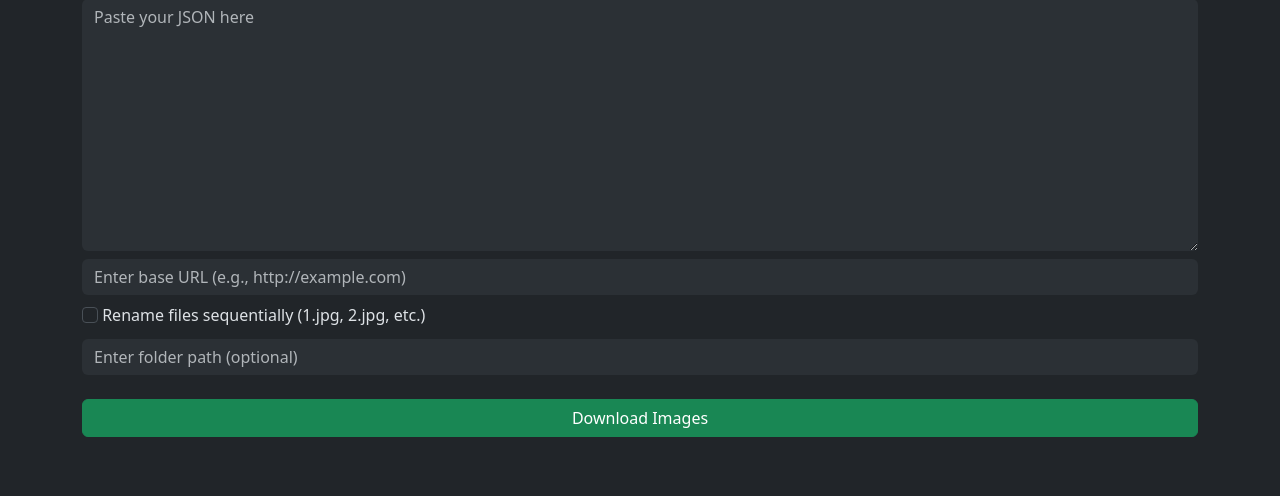
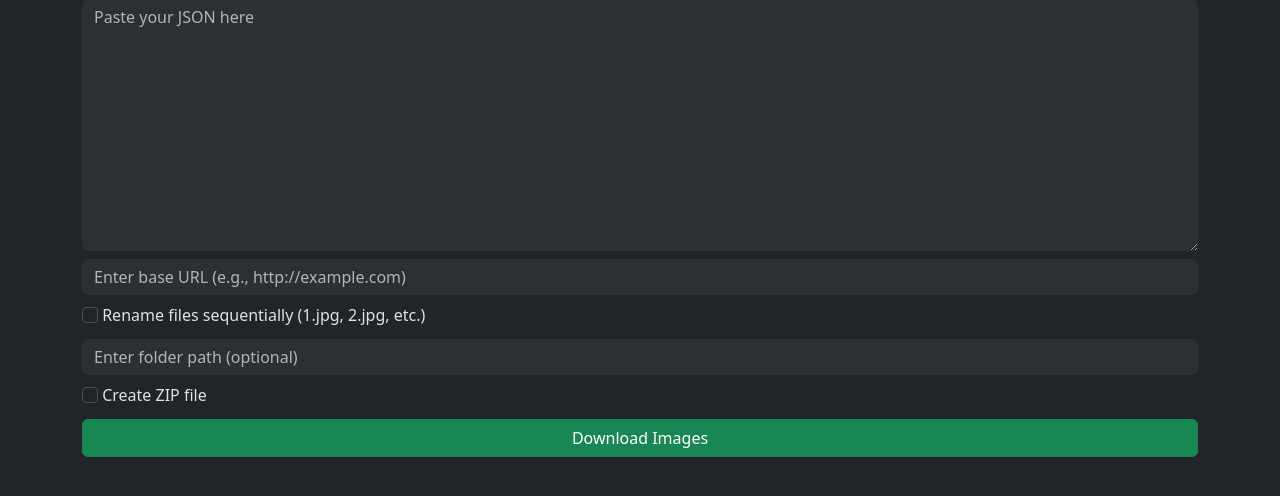
Before and after one commit to HirotakaDango/ArtCODEUtility, a PHP site: page /json_execute.php in a window 1280 px wide. Shown: the part 113-609 px from the top of the page. Run offline with PHP 8.4, Linux system fonts and the light colour scheme.

Commit message:
Add files via upload

```diff
--- a/json_execute.php
+++ b/json_execute.php
@@ -30,12 +30,32 @@ function rename_file($file_path, $order) {
   }
 }
 
+// Function to create a ZIP file from a folder
+function create_zip($folder, $zip_name) {
+  $zip = new ZipArchive();
+  if ($zip->open($zip_name, ZipArchive::CREATE) !== TRUE) {
+    return false;
+  }
+
+  $files = new RecursiveIteratorIterator(new RecursiveDirectoryIterator($folder));
+  foreach ($files as $file) {
+    if (!$file->isDir()) {
+      $file_path = $file->getRealPath();
+      $relative_path = substr($file_path, strlen($folder) + 1);
+      $zip->addFile($file_path, $relative_path);
+    }
+  }
+
+  return $zip->close();
+}
+
 // Handle the form submission for downloading images
 if ($_SERVER['REQUEST_METHOD'] === 'POST' && isset($_POST['json']) && isset($_POST['weburl'])) {
   $json = $_POST['json'];
   $weburl = $_POST['weburl'];
-  $rename = isset($_POST['rename']) ? true : false; // Check if rename is selected
+  $rename_files = isset($_POST['rename']) ? 'y' : 'n'; // Check if rename is selected
   $folder = isset($_POST['folder']) ? $_POST['folder'] : ''; // Get folder path
+  $create_zip = isset($_POST['zip']) ? 'y' : 'n'; // Check if ZIP creation is selected
 
   // Decode JSON input
   $data = json_decode($json, true);
@@ -47,6 +67,13 @@ if ($_SERVER['REQUEST_METHOD'] === 'POST' && isset($_POST['json']) && isset($_PO
 
     // Initialize output array
     $output = [];
+    $image_count = 0; // Track the number of images downloaded
+    $total_size = 0; // Track the total size of images downloaded in bytes
+
+    // Define column widths
+    $index_width = 4;
+    $url_width = 50;
+    $size_width = 10;
 
     // Create folder if specified
     if ($folder && !file_exists($folder)) {
@@ -63,32 +90,83 @@ if ($_SERVER['REQUEST_METHOD'] === 'POST' && isset($_POST['json']) && isset($_PO
 
     list($success, $size_kb) = download_image($image_url, $save_to);
     if ($success) {
-      $output[] = "Successfully downloaded: <a href='$save_to' target='_blank'>$save_to</a> (Size: " . number_format($size_kb, 2) . " KB)";
-      if ($rename) {
-        $new_file_path = rename_file($save_to, 1);
-        $output[] = "Renamed to: <a href='$new_file_path' target='_blank'>$new_file_path</a>";
+      $total_size += $size_kb * 1024;
+      $image_count++;
+      $output[] = sprintf(
+        "%-" . $index_width . "d  %-".$url_width."s\n      successfully downloaded <a href='%s' target='_blank'>%s</a> (Size: %".$size_width."s KB)",
+        $image_count,
+        $image_url,
+        $save_to,
+        $save_to,
+        number_format($size_kb, 2)
+      );
+
+      if ($rename_files === 'y') {
+        $new_file_path = rename_file($save_to, $image_count);
+        $output[] = sprintf(
+          "      renamed to <a href='%s' target='_blank'>%s</a>",
+          $new_file_path,
+          $new_file_path
+        );
       }
     } else {
-      $output[] = "Failed to download: $image_url";
+      $output[] = sprintf(
+        "%-" . $index_width . "d  %-".$url_width."s\n      failed to download",
+        $image_count + 1,
+        $image_url
+      );
     }
 
     // Download and process child images
-    $counter = 2;
-    foreach ($image_child as $child_image) {
+    foreach ($image_child as $index => $child_image) {
       $child_url = $weburl . $child_image;
       $child_filename = basename($child_url);
       $save_to = $folder ? $folder . DIRECTORY_SEPARATOR . $child_filename : $child_filename;
 
       list($success, $size_kb) = download_image($child_url, $save_to);
       if ($success) {
-        $output[] = "Successfully downloaded: <a href='$save_to' target='_blank'>$save_to</a> (Size: " . number_format($size_kb, 2) . " KB)";
-        if ($rename) {
-          $new_file_path = rename_file($save_to, $counter);
-          $output[] = "Renamed to: <a href='$new_file_path' target='_blank'>$new_file_path</a>";
+        $total_size += $size_kb * 1024;
+        $image_count++;
+        $output[] = sprintf(
+          "\n%-" . $index_width . "d  %-".$url_width."s\n      successfully downloaded <a href='%s' target='_blank'>%s</a> (Size: %".$size_width."s KB)",
+          $image_count,
+          $child_url,
+          $save_to,
+          $save_to,
+          number_format($size_kb, 2)
+        );
+
+        if ($rename_files === 'y') {
+          $new_file_path = rename_file($save_to, $image_count);
+          $output[] = sprintf(
+            "      renamed to <a href='%s' target='_blank'>%s</a>",
+            $new_file_path,
+            $new_file_path
+          );
         }
-        $counter++;
       } else {
-        $output[] = "Failed to download: $child_url";
+        $output[] = sprintf(
+          "%-" . $index_width . "d  %-".$url_width."s\n      failed to download",
+          $image_count + 1,
+          $child_url
+        );
+      }
+    }
+
+    // Summary of the download
+    $output[] = sprintf(
+      "<br>Total images downloaded: %d<br>Total size: %.2f KB",
+      $image_count,
+      $total_size / 1024
+    );
+
+    // Create ZIP file if selected
+    if ($create_zip === 'y' && $folder) {
+      $zip_name = $folder . '.zip';
+      if (create_zip($folder, $zip_name)) {
+        $output[] = "<br><a href='$zip_name' download>Download $zip_name</a>";
+      } else {
+        $output[] = "<br><span style='color: red;'>Failed to create ZIP file.</span>";
       }
     }
 
@@ -127,7 +205,8 @@ if ($_SERVER['REQUEST_METHOD'] === 'POST' && isset($_POST['json']) && isset($_PO
         <input type="text" class="mb-2 form-control w-100 rounded border-0 bg-body-tertiary" name="weburl" placeholder="Enter base URL (e.g., http://example.com)" required>
         <label><input type="checkbox" name="rename" class="mb-3 form-check-input"> Rename files sequentially (1.jpg, 2.jpg, etc.)</label>
         <input type="text" class="mb-2 form-control w-100 rounded border-0 bg-body-tertiary" name="folder" placeholder="Enter folder path (optional)">
-        <button type="submit" class="btn btn-success small fw-medium w-100 mt-3">Download Images</button>
+        <label><input type="checkbox" name="zip" class="mb-3 form-check-input"> Create ZIP file</label>
+        <button type="submit" class="btn btn-success small fw-medium w-100">Download Images</button>
       </form>
 
       <div id="output" class="mt-4"></div>
```
